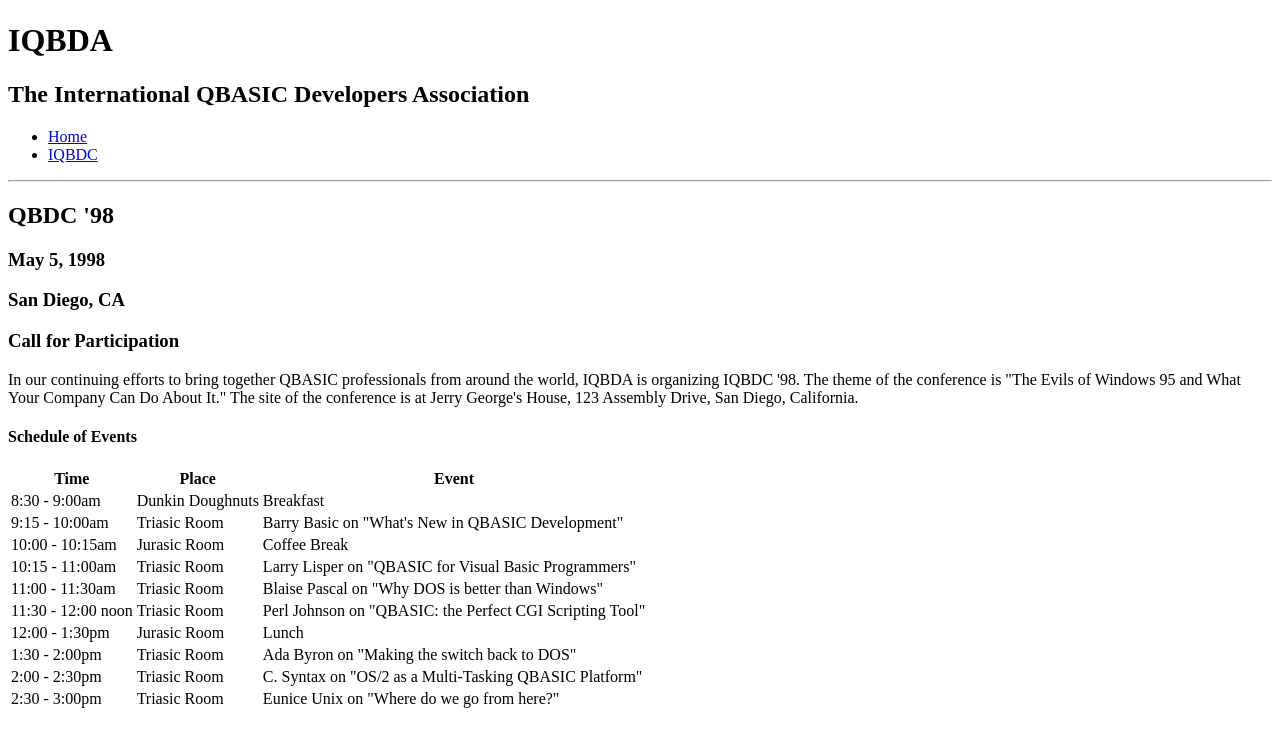
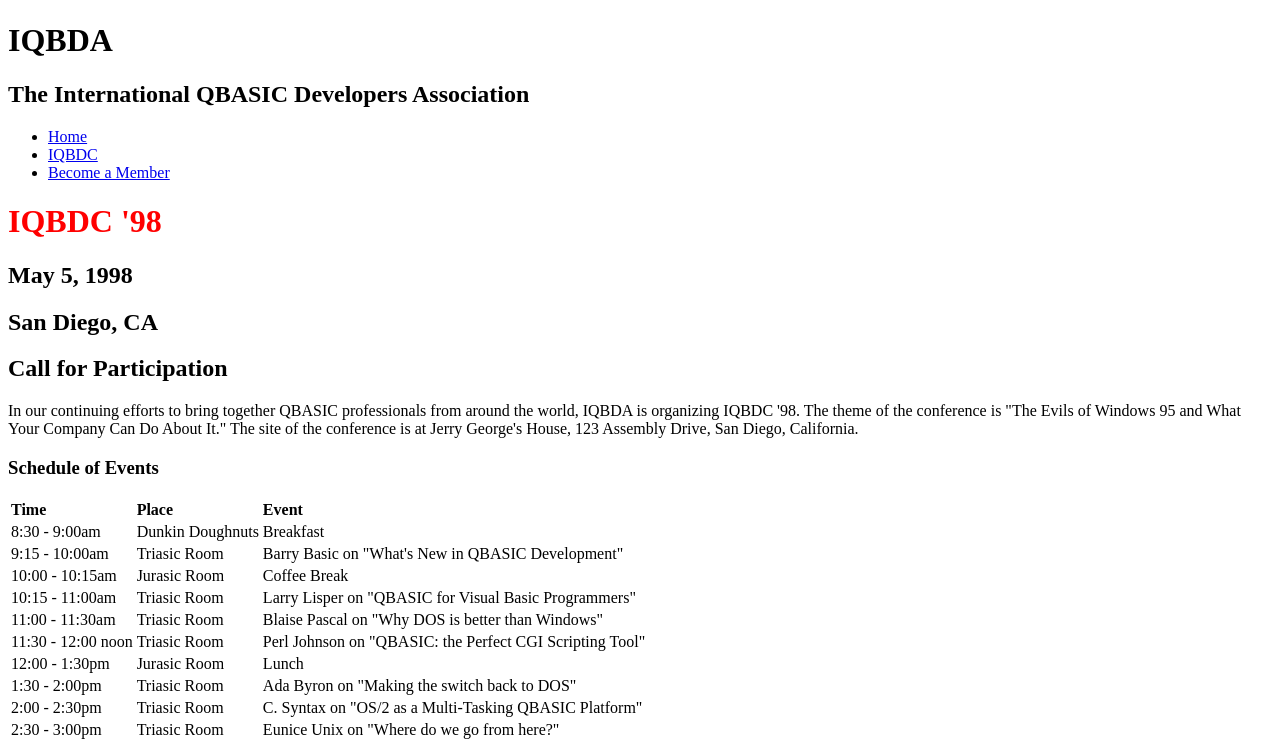
Before and after one commit to pbrosnan912/iqbda, a plain HTML site: page iqbdc.html in a window 1280 px wide. Shown: the part 71-821 px from the top of the page. Before the commit the page ends 800 px from the top, so only its background shows below. Drawn offline with Linux system fonts and the light colour scheme.

Commit message:
Completed Part 4

```diff
--- a/iqbdc.html
+++ b/iqbdc.html
@@ -1,54 +1,63 @@
 <!DOCTYPE html>
 <html>
   <head>
-  <meta charset="utf-8" />
-  <title>IQBDA</title>
-  <link href="base.css" media="screen" rel="stylesheet" type="text/css" />
+    <meta charset="utf-8">
+    <title>IQBDC '98</title>
+    <link rel="stylesheet" type="text/css" href="base.css" media="screen" />
+    <style>
+      th {
+        text-align: left;
+      }
+      #page-title h1 {
+        color: red;
+      }
+    </style>
   </head>
   <body>
-  <div id="page-wrapper"></div>
-   <div id="masthead">
-    <img width="102" height="60" alt="skittles" src="Skittles.gif">
-    <h1>
-     IQBDA</h1>
-    <h2>
-     The International QBASIC Developers Association</h2>
-   </div>
-   <div id="navbar">
+    <div id="page-wrapper">
+      <header id="page-header">
+        <img width="102" height="60" src="Skittles.gif" alt="logo">
+        <h1>IQBDA</h1>
+        <h2>The International QBASIC Developers Association</h2>
+      </header>
+
+      <nav id="navbar">
         <ul>
           <li>
-     <a href="index.html">Home</a></li>
+            <a href="index.html">Home</a>
+          </li>
           <li>
-     <a href="iqbdc.html">IQBDC</a></li>
+            <a href="iqbdc.html">IQBDC</a>
+          </li>
+          <li>
+            <a href="member.html">Become a Member</a>
+          </li>
         </ul>
-   </div>
-  <hr />
+      </nav>
       <div id="content">
-  <p>
-  <header>
-  <h2>QBDC '98</h2>
-<h3>May 5, 1998</h3>
-<h3>San Diego, CA</h3>
-<h3>Call for Participation</h3>
+        <header id="page-title">
+          <h1>IQBDC '98</h1>
+          <h2>May 5, 1998</h2>
+          <h2>San Diego, CA</h2>
+          <h2>Call for Participation</h2>
+        </header>
 
         <p>In our continuing efforts to bring together QBASIC professionals from around the world, IQBDA is organizing IQBDC '98. The theme of the conference is "The Evils of Windows 95 and What Your Company Can Do About It." The site of the conference is at Jerry George's House, 123 Assembly Drive, San Diego, California.</p>
-<h4>Schedule of Events</h4>
+        <h3>Schedule of Events</h3>
         <table>
-<tr>
-<th>Time</th>    <th>Place</th>   <th>Event</th></tr>
-<tr><td>8:30 - 9:00am</td>   <td>Dunkin Doughnuts</td>    <td>Breakfast</td></tr>
-<tr><td>9:15 - 10:00am</td>  <td>Triasic Room</td>    <td>Barry Basic on "What's New in QBASIC Development"</td></tr>
-<tr><td>10:00 - 10:15am</td>     <td>Jurasic Room</td>    <td>Coffee Break</td></tr>
-<tr><td>10:15 - 11:00am</td>     <td>Triasic Room</td>    <td>Larry Lisper on "QBASIC for Visual Basic Programmers"</td></tr>
-<tr><td>11:00 - 11:30am</td>     <td>Triasic Room</td>    <td>Blaise Pascal on "Why DOS is better than Windows"</td>
-<tr><td>11:30 - 12:00 noon</td>  <td>Triasic Room</td>    <td>Perl Johnson on "QBASIC: the Perfect CGI Scripting Tool"</td></tr>
-<tr><td>12:00 - 1:30pm</td>  <td>Jurasic Room</td>    <td>Lunch</td></tr>
-<tr><td>1:30 - 2:00pm</td>   <td>Triasic Room</td>    <td>Ada Byron on "Making the switch back to DOS"</td></tr>
-<tr><td>2:00 - 2:30pm</td>   <td>Triasic Room</td>    <td>C. Syntax on "OS/2 as a Multi-Tasking QBASIC Platform"</td></tr>
-<tr><td>2:30 - 3:00pm</td>   <td>Triasic Room</td>    <td>Eunice Unix on "Where do we go from here?"</td></tr>
-</tr>
+          <tr><th>Time</th><th>Place</th><th>Event</th></tr>
+          <tr><td>8:30 - 9:00am</td><td>Dunkin Doughnuts</td><td>Breakfast</td></tr>
+          <tr><td>9:15 - 10:00am</td><td>Triasic Room</td><td>Barry Basic on "What's New in QBASIC Development"</td></tr>
+          <tr><td>10:00 - 10:15am</td><td>Jurasic Room</td><td>Coffee Break</td></tr>
+          <tr><td>10:15 - 11:00am</td><td>Triasic Room</td><td>Larry Lisper on "QBASIC for Visual Basic Programmers"</td></tr>
+          <tr><td>11:00 - 11:30am</td><td>Triasic Room</td><td> Blaise Pascal on "Why DOS is better than Windows"</td></tr>
+          <tr><td>11:30 - 12:00 noon</td><td>Triasic Room</td><td> Perl Johnson on "QBASIC: the Perfect CGI Scripting Tool"</td></tr>
+          <tr><td>12:00 - 1:30pm</td><td>Jurasic Room</td><td>Lunch</td></tr>
+          <tr><td>1:30 - 2:00pm</td><td>Triasic Room</td><td>Ada Byron on "Making the switch back to DOS"</td></tr>
+          <tr><td>2:00 - 2:30pm</td><td>Triasic Room</td><td>C. Syntax on "OS/2 as a Multi-Tasking QBASIC Platform"</td></tr>
+          <tr><td>2:30 - 3:00pm</td><td>Triasic Room</td><td>Eunice Unix on "Where do we go from here?"</td></tr>
         </table>
-</header>
-</p>
+      </div>
+    </div>
   </body>
 </html>
```
Lines whose indentation alone changed are shown as unchanged.
